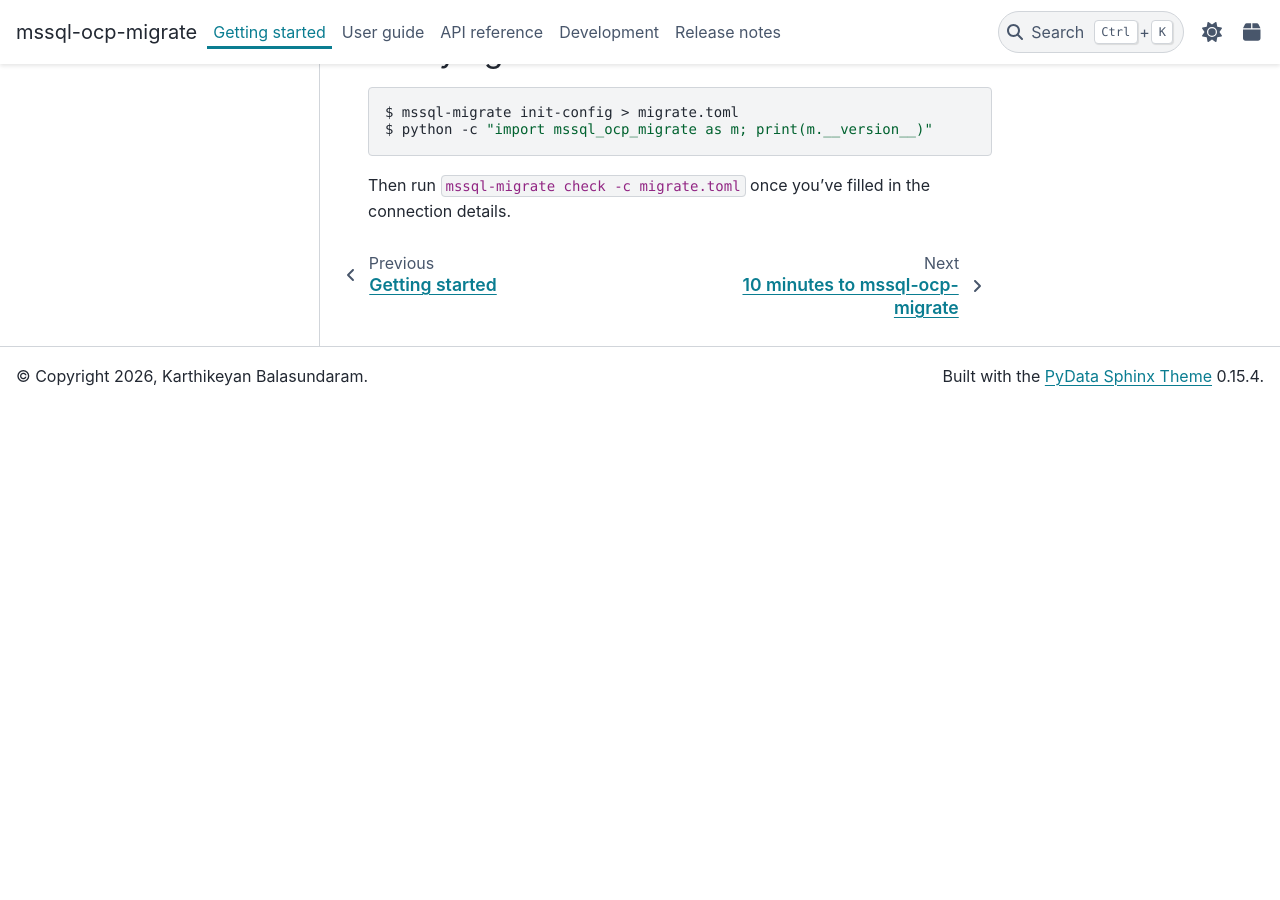
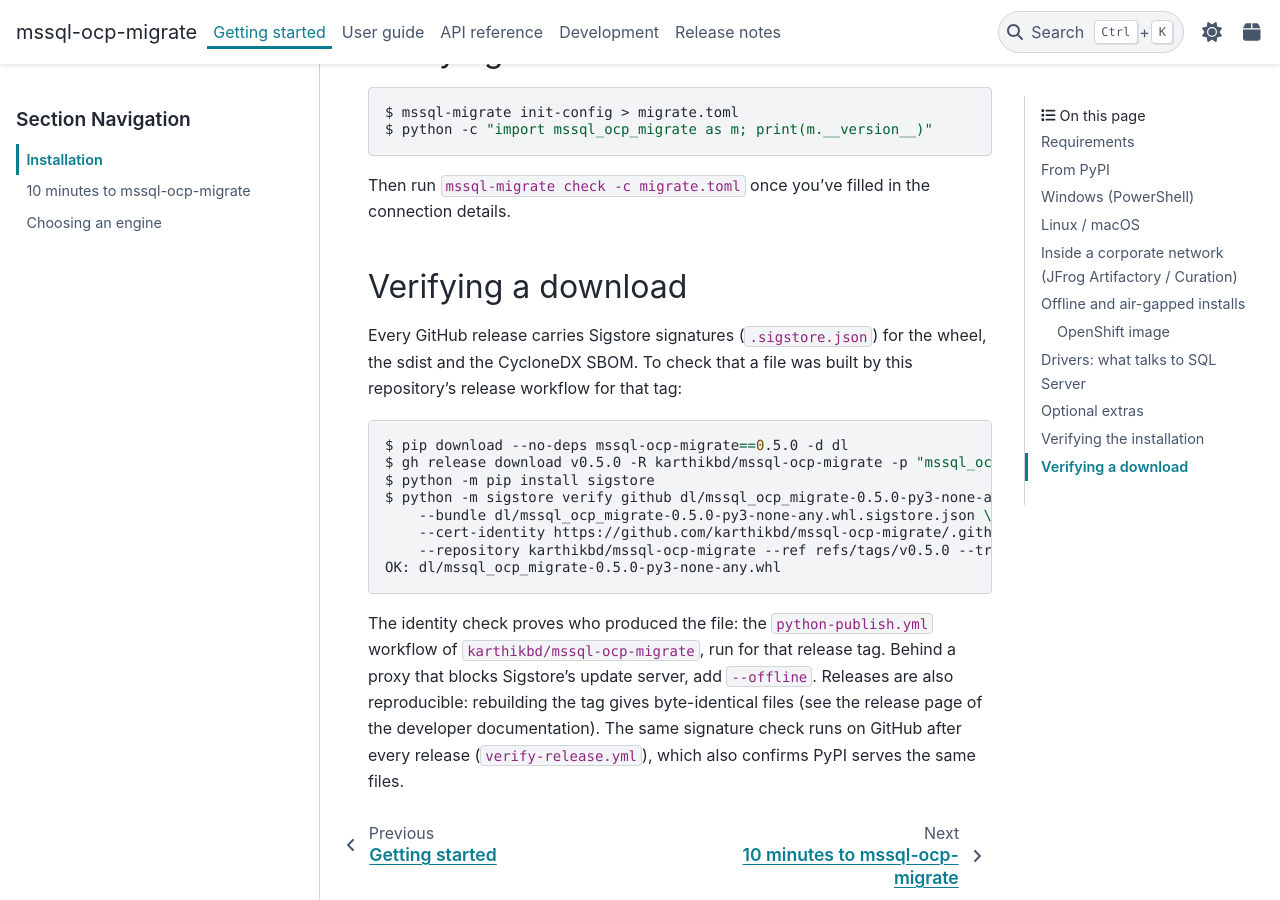
Before and after one commit to karthikbd/mssql-ocp-migrate, a Sphinx documentation site: the page built from docs/getting_started/install.md, in a window 1280 px wide and 900 px high, scrolled down 4266 px. Built offline with Sphinx 7.4.7 and the PyData theme 0.15.4, drawn with Linux system fonts in a browser that asks for light colours; before the commit the page ends 4671 px from its top, so only the background shows below that.

Commit message:
docs: how to verify a signed download (#8)
Claude-Session: https://claude.ai/code/session_0127R5ca3N5tB4F4JRUJ61Mo

Signed-off-by: Claude <noreply@anthropic.com>
Co-authored-by: Claude <noreply@anthropic.com>

````diff
--- a/docs/getting_started/install.md
+++ b/docs/getting_started/install.md
@@ -152,3 +152,25 @@ $ python -c "import mssql_ocp_migrate as m; print(m.__version__)"
 ```
 
 Then run `mssql-migrate check -c migrate.toml` once you've filled in the connection details.
+
+## Verifying a download
+
+Every GitHub release carries Sigstore signatures (`.sigstore.json`) for the wheel, the sdist and the
+CycloneDX SBOM. To check that a file was built by this repository's release workflow for that tag:
+
+```console
+$ pip download --no-deps mssql-ocp-migrate=={{ version }} -d dl
+$ gh release download v{{ version }} -R karthikbd/mssql-ocp-migrate -p "mssql_ocp_migrate-{{ version }}-py3-none-any.whl.sigstore.json" -D dl
+$ python -m pip install sigstore
+$ python -m sigstore verify github dl/mssql_ocp_migrate-{{ version }}-py3-none-any.whl \
+    --bundle dl/mssql_ocp_migrate-{{ version }}-py3-none-any.whl.sigstore.json \
+    --cert-identity https://github.com/karthikbd/mssql-ocp-migrate/.github/workflows/python-publish.yml@refs/tags/v{{ version }} \
+    --repository karthikbd/mssql-ocp-migrate --ref refs/tags/v{{ version }} --trigger release
+OK: dl/mssql_ocp_migrate-{{ version }}-py3-none-any.whl
+```
+
+The identity check proves who produced the file: the `python-publish.yml` workflow of
+`karthikbd/mssql-ocp-migrate`, run for that release tag. Behind a proxy that blocks Sigstore's update
+server, add `--offline`. Releases are also reproducible: rebuilding the tag gives byte-identical files
+(see the release page of the developer documentation). The same signature check runs on GitHub after
+every release (`verify-release.yml`), which also confirms PyPI serves the same files.
````
